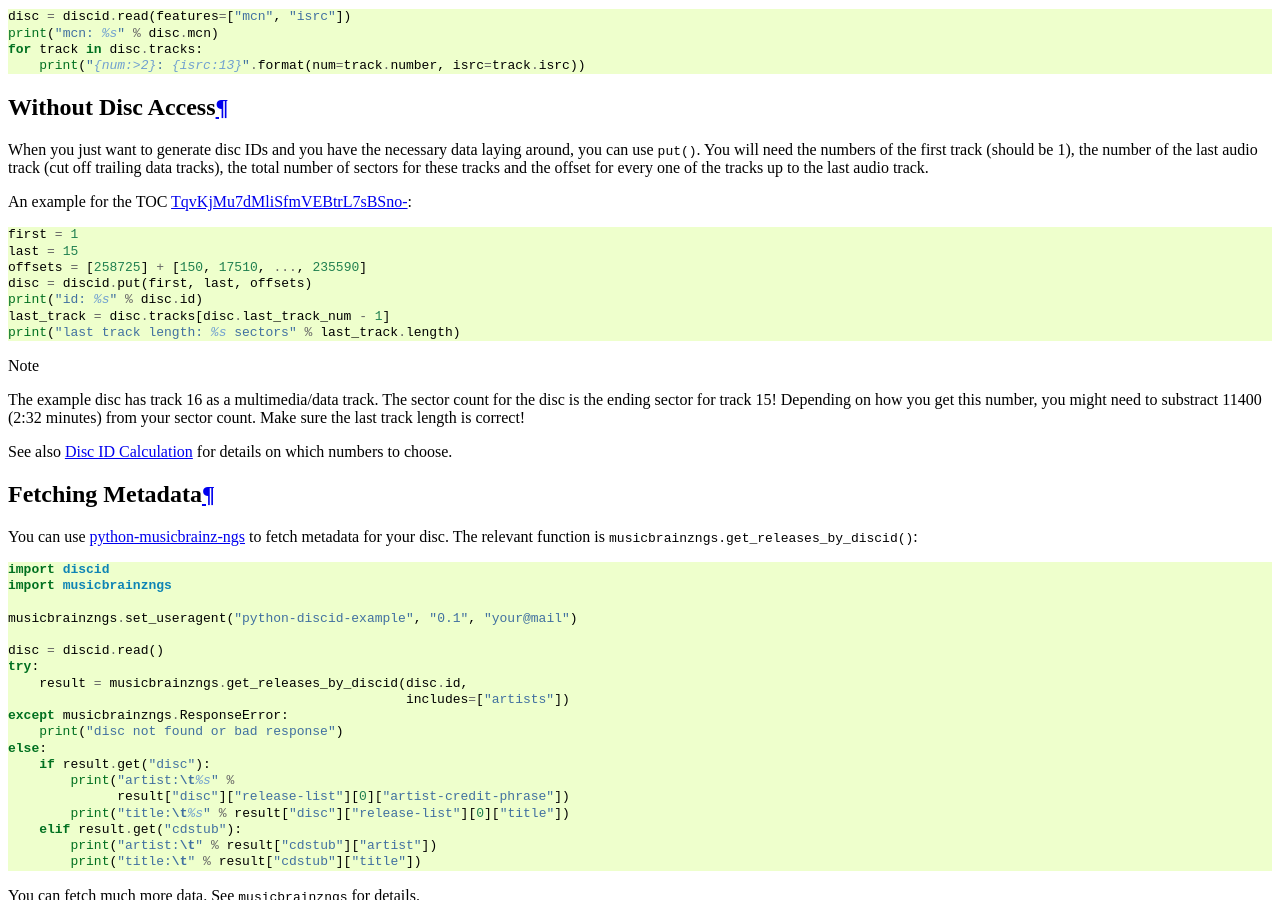
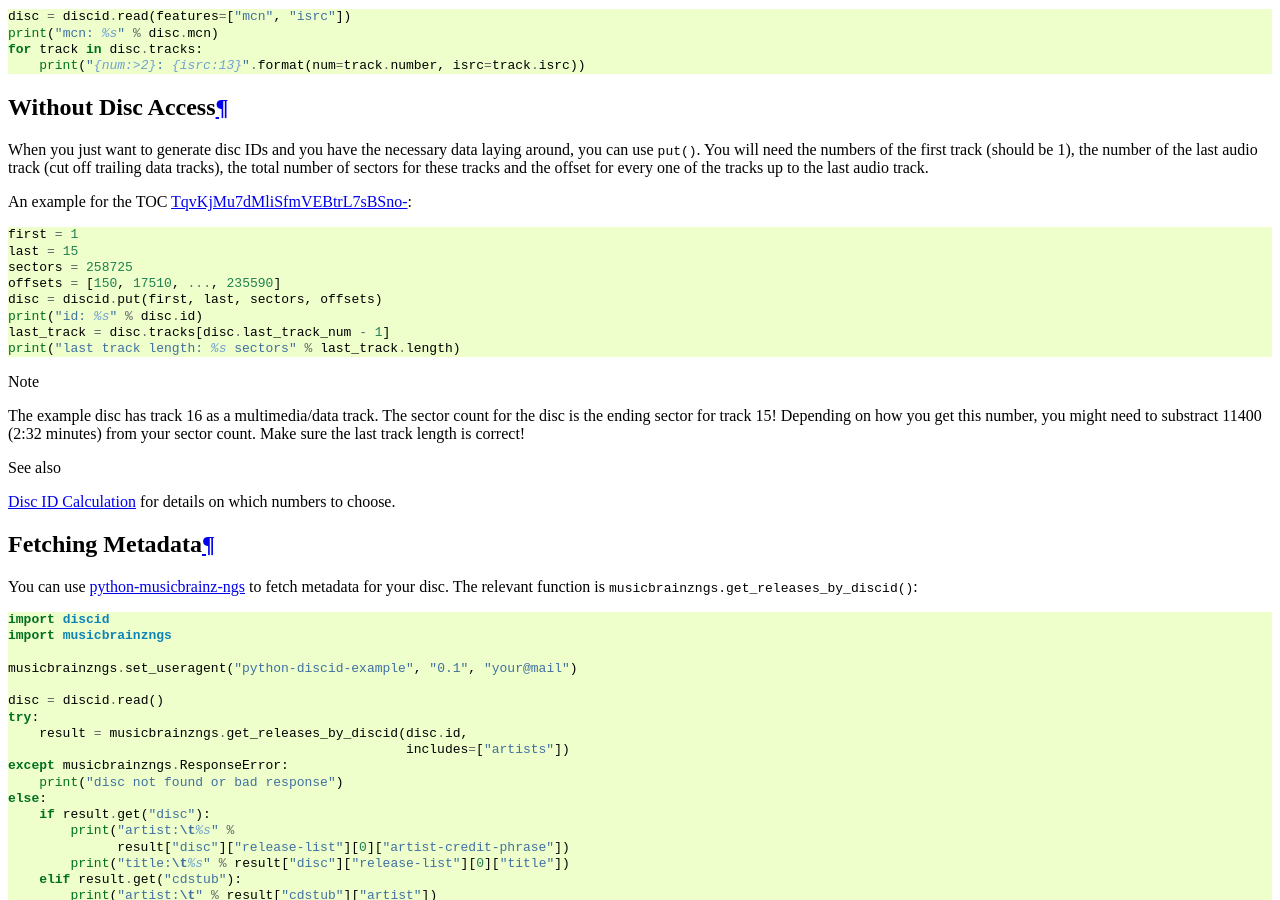
Before and after one commit to JonnyJD/python-discid, a Sphinx documentation site: the page built from doc/usage.rst, in a window 1280 px wide and 900 px high, scrolled down 687 px. Built offline with Sphinx 7.4.7, drawn with Linux system fonts in a browser that asks for light colours.

Commit message:
update example for new put signature

```diff
--- a/doc/usage.rst
+++ b/doc/usage.rst
@@ -48,8 +48,9 @@
 
  first = 1
  last = 15
- offsets = [258725] + [150, 17510, ..., 235590]
- disc = discid.put(first, last, offsets)
+ sectors = 258725
+ offsets = [150, 17510, ..., 235590]
+ disc = discid.put(first, last, sectors, offsets)
  print("id: %s" % disc.id)
  last_track = disc.tracks[disc.last_track_num - 1]
  print("last track length: %s sectors" % last_track.length)
```
Also changed, not shown: other parts of doc/usage.rst (+2 -2 lines).
